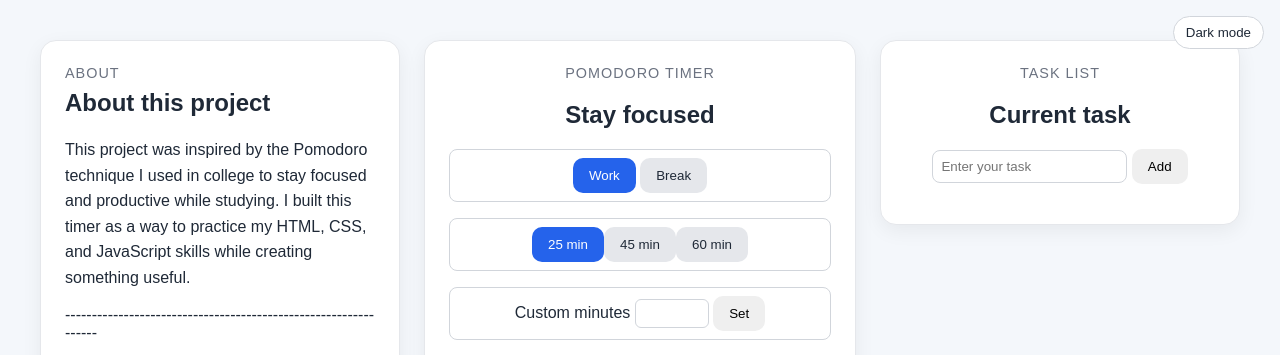
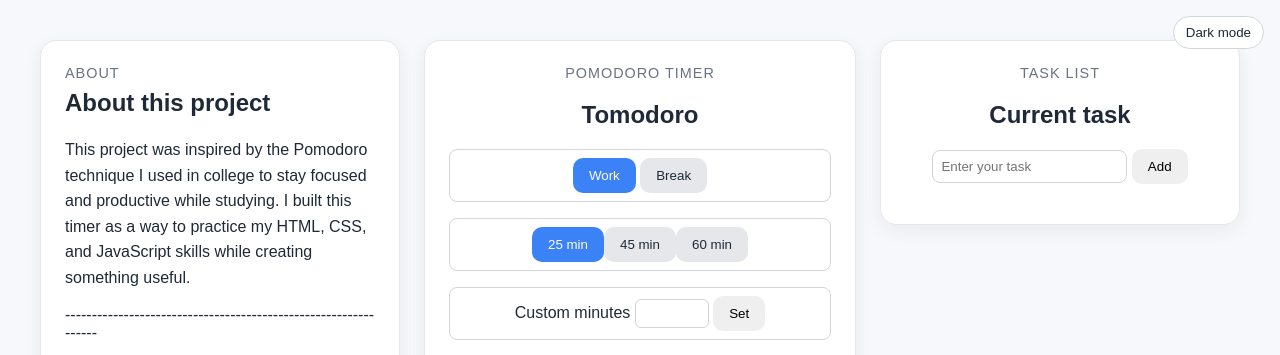
Before and after one commit to tonytran40/My_Personal_Website, a plain HTML site: page index.html in a window 1280 px wide. Shown: the top 355 px of the page. Drawn offline with Linux system fonts and the light colour scheme.

Commit message:
changed some colors and names around

```diff
--- a/index.html
+++ b/index.html
@@ -52,7 +52,7 @@
       </section>
       <section class="card">
         <p class="eyebrow">Pomodoro Timer</p>
-        <h1>Stay focused</h1>
+        <h1>Tomodoro</h1>
 
         <div class="mode-switch">
           <button id="work-btn" class="mode-btn active">Work</button>
--- a/style.css
+++ b/style.css
@@ -3,7 +3,7 @@
 }
 
 :root {
-  --body-bg: #f4f7fb;
+  --body-bg: #f6f8fc;
   --body-text: #1f2937;
   --card-bg: #ffffff;
   --card-border: #e5e7eb;
@@ -146,7 +146,7 @@
 
 .mode-btn.active,
 .time-btn.active-time {
-  background: #2563eb;
+  background: #3b82f6;
   color: white;
 }
 
@@ -216,7 +216,7 @@
 }
 
 body.break-mode{
-    background: #fde2e2;
+    background: #fda1a1;
 }
 
 body.dark-mode.break-mode {
```
